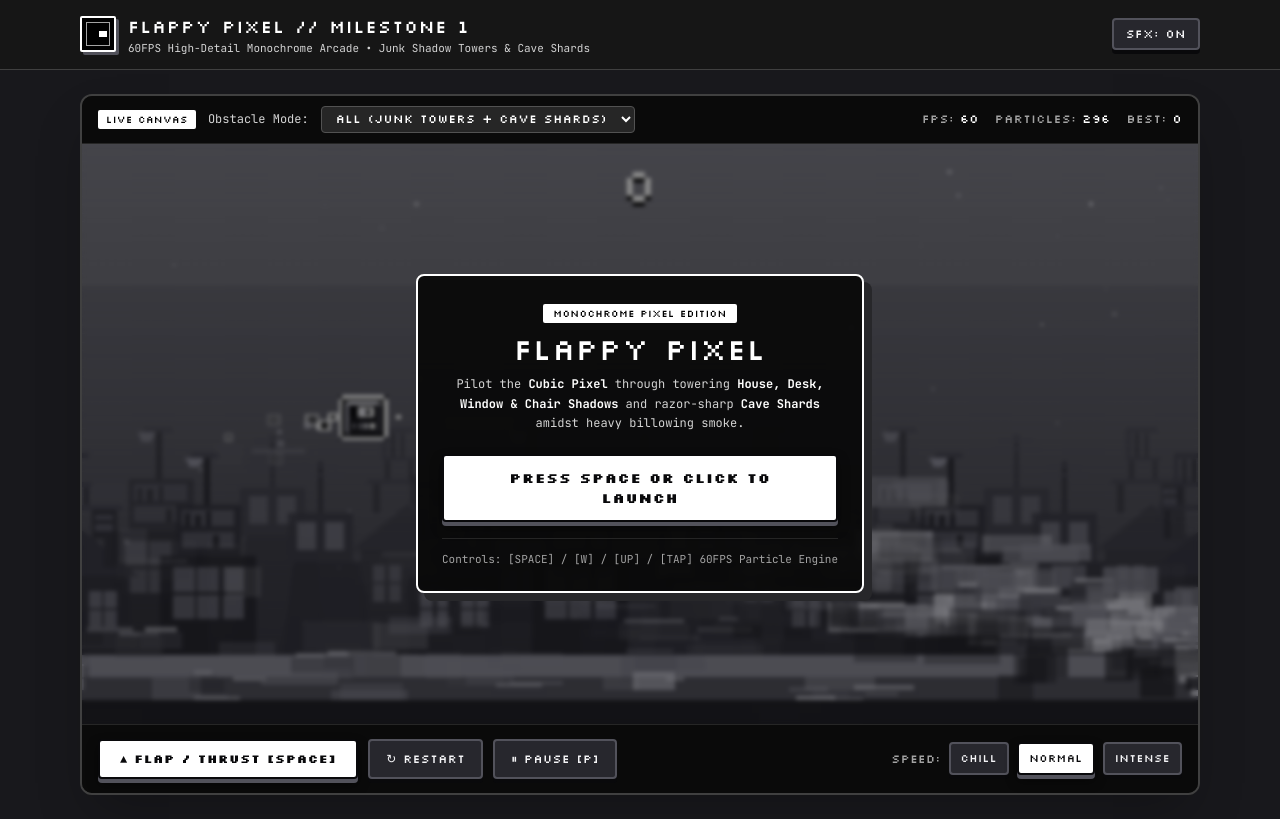
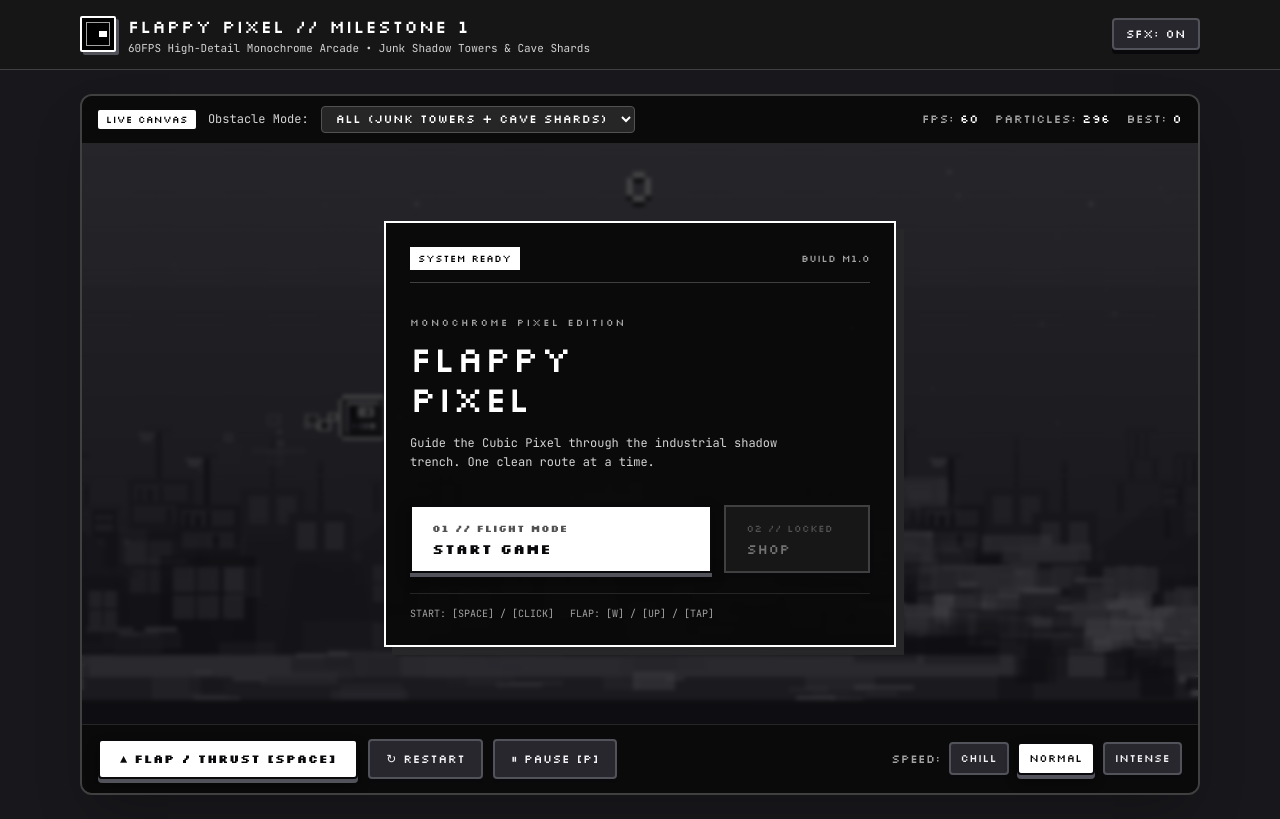
Before and after one commit to Nurazkhan/FlappyBird-AIE1101, a plain HTML site: page index.html in a window 1280 px wide. Drawn offline with nearby package versions, Linux system fonts and the light colour scheme.

Commit message:
menu implementation

```diff
--- a/game.js
+++ b/game.js
@@ -545,6 +545,19 @@
             applyHeroFlapImpulse();
         }
 
+        function returnToMainMenu() {
+            resetGameEntities();
+            gameState = 'START';
+            lastFrameTime = performance.now();
+
+            const startEl = document.getElementById('startOverlay');
+            const overEl = document.getElementById('gameOverOverlay');
+            const pauseBtn = document.getElementById('pauseBtn');
+            if (startEl) startEl.classList.remove('hidden');
+            if (overEl) overEl.classList.add('hidden');
+            if (pauseBtn) pauseBtn.textContent = '⏸ PAUSE [P]';
+        }
+
         function togglePause() {
             const pauseBtn = document.getElementById('pauseBtn');
             if (gameState === 'PLAYING') {
--- a/index.html
+++ b/index.html
@@ -119,23 +119,37 @@
                     <div id="comboBadge" class="hidden mt-1 px-2 py-0.5 bg-white text-black font-pixel text-[10px] rounded-sm shadow-[2px_2px_0_#000]">CLEAN PASS +1</div>
                 </div>
 
-                <div id="startOverlay" class="absolute inset-0 bg-black/45 backdrop-blur-[2px] flex flex-col items-center justify-center p-6 text-center transition-opacity">
-                    <div class="max-w-md w-full bg-neutral-950/95 border-2 border-white p-6 rounded-lg shadow-[8px_8px_0px_#27272a]">
-                        <div class="inline-block px-2.5 py-0.5 bg-white text-black font-pixel text-[10px] mb-2 rounded-sm">MONOCHROME PIXEL EDITION</div>
-                        <h2 class="font-pixel text-2xl sm:text-3xl text-white tracking-wide mb-2">FLAPPY PIXEL</h2>
-                        <p class="text-xs text-neutral-300 leading-relaxed mb-5">
-                            Pilot the <strong class="text-white">Cubic Pixel</strong> through towering <strong class="text-white">House, Desk, Window &amp; Chair Shadows</strong> and razor-sharp <strong class="text-white">Cave Shards</strong> amidst heavy billowing smoke.
-                        </p>
-                        <div class="flex flex-wrap justify-center gap-3">
-                            <button onclick="triggerFlapAction()" class="pixel-btn px-6 py-3 rounded font-pixel text-xs sm:text-sm font-bold">
-                                PRESS SPACE OR CLICK TO LAUNCH
+                <div id="startOverlay" class="absolute inset-0 z-20 bg-[#09090b]/75 backdrop-blur-[2px] flex items-center justify-center p-5 sm:p-8 transition-opacity">
+                    <section aria-labelledby="menuTitle" class="w-full max-w-lg border-2 border-white bg-neutral-950/95 p-4 shadow-[8px_8px_0px_#27272a] sm:p-6">
+                        <div class="flex items-center justify-between border-b border-neutral-700 pb-3 text-[10px] font-pixel tracking-wider">
+                            <span class="bg-white px-2 py-1 text-black">SYSTEM READY</span>
+                            <span class="text-neutral-400">BUILD M1.0</span>
+                        </div>
+
+                        <div class="py-6 sm:py-8">
+                            <p class="mb-2 text-[10px] font-pixel tracking-[0.22em] text-neutral-400">MONOCHROME PIXEL EDITION</p>
+                            <h2 id="menuTitle" class="font-pixel text-3xl leading-none tracking-wide text-white sm:text-4xl">FLAPPY<br>PIXEL</h2>
+                            <p class="mt-4 max-w-sm text-xs leading-relaxed text-neutral-300">
+                                Guide the Cubic Pixel through the industrial shadow trench. One clean route at a time.
+                            </p>
+                        </div>
+
+                        <div class="grid gap-3 sm:grid-cols-[1.35fr_0.65fr]">
+                            <button type="button" onclick="triggerFlapAction()" class="pixel-btn min-h-14 px-5 py-3 text-left font-pixel text-xs font-bold sm:text-sm">
+                                <span class="block text-[10px] text-neutral-600">01 // FLIGHT MODE</span>
+                                START GAME
+                            </button>
+                            <button type="button" disabled aria-disabled="true" title="Shop coming soon" class="min-h-14 cursor-not-allowed border-2 border-neutral-700 bg-neutral-900 px-5 py-3 text-left font-pixel text-xs text-neutral-500 shadow-[4px_4px_0_#09090b] sm:text-sm">
+                                <span class="block text-[10px] text-neutral-600">02 // LOCKED</span>
+                                SHOP
                             </button>
                         </div>
-                        <div class="mt-4 pt-3 border-t border-neutral-800 flex items-center justify-between text-[11px] text-neutral-400">
-                            <span>Controls: [SPACE] / [W] / [UP] / [TAP]</span>
-                            <span>60FPS Particle Engine</span>
+
+                        <div class="mt-5 flex flex-wrap gap-x-4 gap-y-1 border-t border-neutral-800 pt-3 text-[10px] text-neutral-400">
+                            <span>START: [SPACE] / [CLICK]</span>
+                            <span>FLAP: [W] / [UP] / [TAP]</span>
                         </div>
-                    </div>
+                    </section>
                 </div>
 
                 <div id="gameOverOverlay" class="hidden absolute inset-0 bg-black/55 backdrop-blur-[2px] flex flex-col items-center justify-center p-6 text-center">
@@ -156,6 +170,9 @@
                         <div class="flex flex-wrap justify-center gap-3">
                             <button onclick="restartGame()" class="pixel-btn px-6 py-2.5 rounded font-pixel text-xs sm:text-sm font-bold">
                                 PLAY AGAIN [SPACE]
+                            </button>
+                            <button onclick="returnToMainMenu()" class="pixel-btn-dark px-5 py-2.5 rounded font-pixel text-xs sm:text-sm">
+                                MAIN MENU
                             </button>
                         </div>
                     </div>
```
